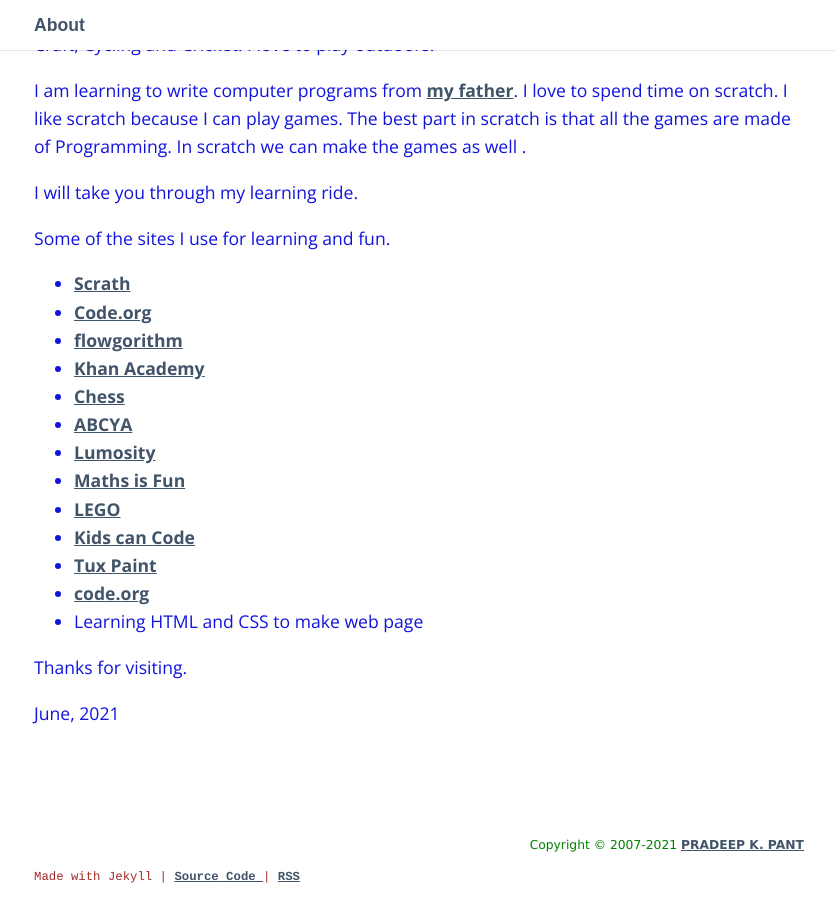
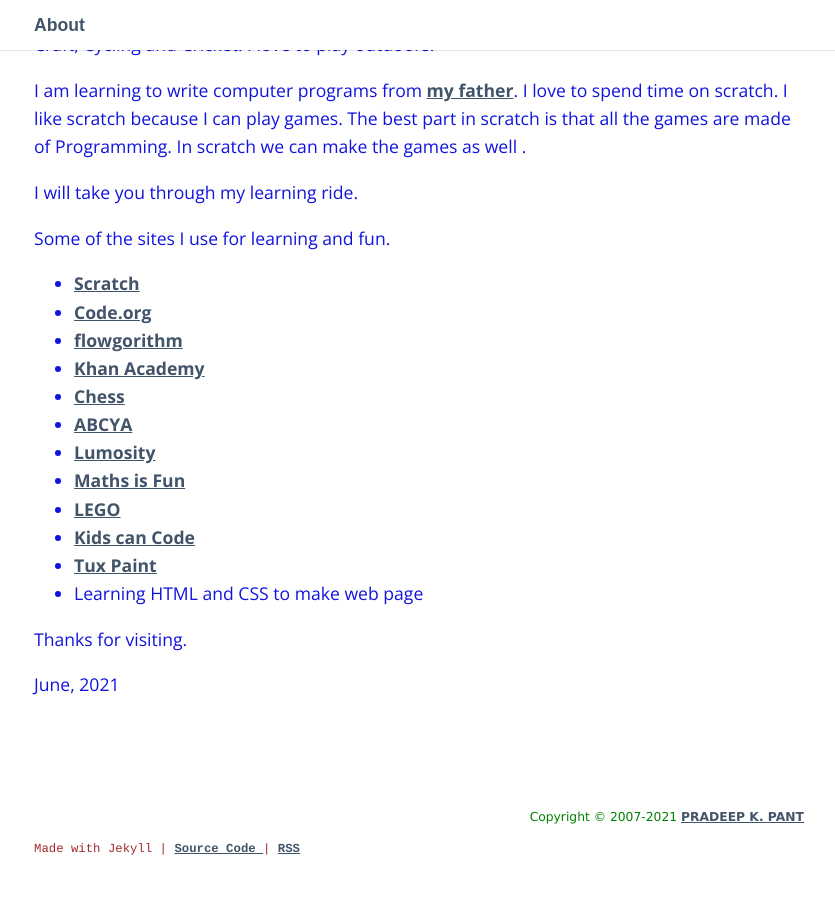
Before and after one commit to ppant/pakhipant, a Jekyll site: the page built from pages/about.md, in a window 1280 px wide and 900 px high, scrolled down 486 px. Shown: the whole window, without its empty margins (221-1056 px from the left). Built offline with Jekyll 4.4.1, drawn with Linux system fonts in a browser that asks for light colours; some web fonts are replaced; comment, search, counter and statistics services are not loaded; after the commit the page ends 1358 px from its top, so only the background shows below that.

Commit message:
Update about.md

```diff
--- a/pages/about.md
+++ b/pages/about.md
@@ -16,7 +16,7 @@ I will take you through my learning ride.
 
 Some of the sites I use for learning and fun.
 
-* [Scrath](https://scratch.mit.edu/)
+* [Scratch](https://scratch.mit.edu/)
 * [Code.org](http://www.code.org/)
 * [flowgorithm](http://www.flowgorithm.org/)
 * [Khan Academy](https://www.khanacademy.org/)
@@ -27,7 +27,6 @@ Some of the sites I use for learning and fun.
 * [LEGO](https://www.lego.com/en-us/kids)
 * [Kids can Code](https://www.youtube.com/channel/UCNaPQ5uLX5iIEHUCLmfAgKg)
 * [Tux Paint](http://www.tuxpaint.org/)
-*  [code.org](https://code.org/)
 * Learning HTML and CSS to make web page
 
 Thanks for visiting.
```
